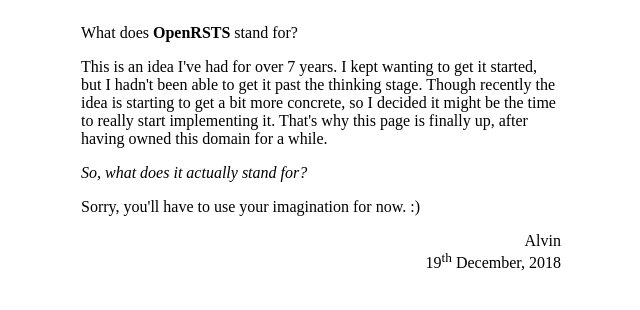
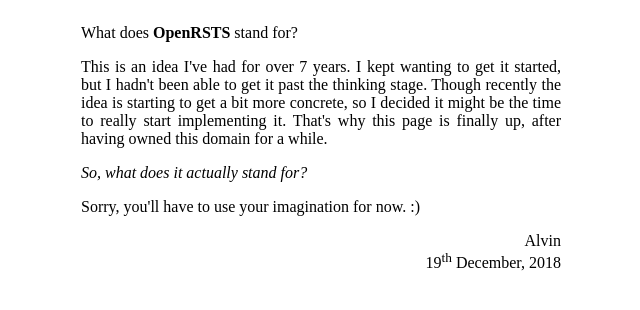
Before and after one commit to OpenRSTS/OpenRSTS.github.io, a plain HTML site: page index.html in a window 1280 px wide. Shown: the whole page, without its empty margins (319-959 px from the left). Drawn offline with Linux system fonts and the light colour scheme.

Commit message:
Make some minor style changes

```diff
--- a/index.html
+++ b/index.html
@@ -8,7 +8,9 @@
   <style>
     body {
       max-width: 30em;
-      margin: 24px auto 24px;
+      margin: 24px auto;
+      padding: 0 16px;
+      text-align: justify;
     }
   </style>
 </head>
```
